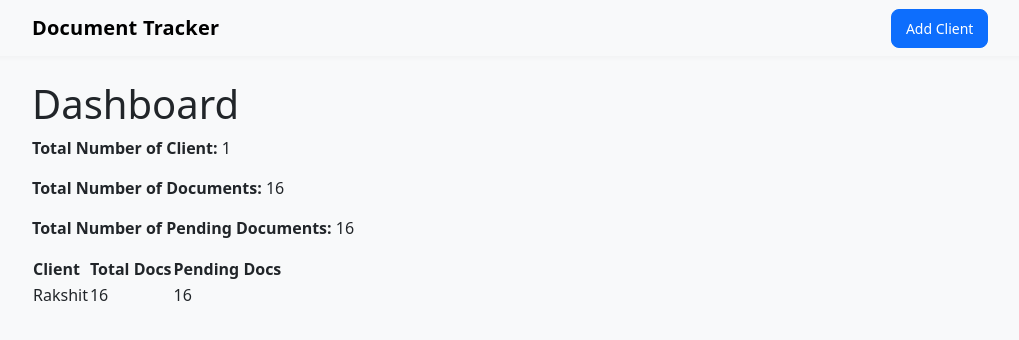
After one commit to 05rakshit/Document-Tracker, a Flask app: page /dashboard in a window 1280 px wide. The commit adds this page. Shown: the top 340 px of the page, without its empty margins (130-1149 px from the left). Run offline with Flask 3, Linux system fonts and the light colour scheme; some libraries are stand-ins or nearby versions.

Commit message:
Last version

```diff
--- a/app.py
+++ b/app.py
@@ -37,9 +37,9 @@ DEFAULT_TYPES = ['Proprietorship','Partnership','LLP','Pvt Ltd','Salaried']
 
 DEFAULT_DOCS = {
     'Proprietorship': [
-        'Aadhaar', 'PAN', 'GST Certificate', 'Udyam',
-        'Bank Statement (12 months)', 'ITR (2 years)', 'Ownership Proof', 'GST 3B',
-        'House Address Proof', 'Office Address Proof'
+        'Applicant Aadhaar', 'Applicant PAN', 'Applicant Photo', 'Co-Applicant Aadhaar', 'Co-Applicant PAN', 'Co-Applicant Photo',
+        'GST Certificate', 'Udyam', 'House Address Proof', 'Office Address Proof', 'Ownership Proof', 'Bank Statement (12 months)',
+        'ITR (2 years)','Balance Sheet (2 years)','P&L and Trading Account (2 years)', 'GST 3B (12 months)'
     ],
     'Partnership': [
         'Partnership Deed', "PAN of Firm", 'GST Certificate', 'Address Proof of Firm',
@@ -63,8 +63,13 @@ DEFAULT_DOCS = {
 
 @app.route('/')
 def index():
-    clients = Client.query.order_by(Client.name).all()
-    return render_template('index.html', clients=clients)
+    Search = request.args.get('query','')
+    if Search:
+        clients = Client.query.filter(Client.name.ilike(f"%{Search}%")).all()
+
+    else:
+        clients = Client.query.all()
+    return render_template('index.html', clients=clients, query=Search)
 
 
 #add client from first page
@@ -160,10 +165,26 @@ def client_pending(client_id):
     pending = [cd for cd in client.documents if not cd.received]
     return render_template('pending.html', client=client, pending=pending)
 
+@app.route("/dashboard")
+def dashboard():
+    total_clients=Client.query.count()
+    total_documents=ClientDocument.query.count()
+    pending_docs=ClientDocument.query.filter_by(received=False).count()
+    Clients=Client.query.all()
+    summary = []
+    for client in Clients:
+        list_of_pending_docs=[cd for cd in client.documents if cd.received == False]
+        number_of_pending_docs=len(list_of_pending_docs)
+        total=len(client.documents)
+        summary.append({
+            "name":client.name,
+            "total":total,
+            "pending":number_of_pending_docs
+        })
+    return(render_template('dashboard.html', number_of_clients=total_clients,
+                    total_number_of_documents=total_documents, number_of_pending_documents=pending_docs,summary=summary))
 
 
-
-@app.before_first_request
 def setup_db():
     db.create_all()
     # Seed master documents
@@ -175,5 +196,8 @@ def setup_db():
                 db.session.add(d)
     db.session.commit()
 
+with app.app_context():
+    setup_db()
+
 if __name__=="__main__":
     app.run(debug=True)
--- /dev/null
+++ b/templates/dashboard.html
@@ -0,0 +1,21 @@
+{% extends 'base.html' %}
+{% block content %}
+    <h1>Dashboard</h1>
+    <p><strong>Total Number of Client: </strong>{{ number_of_clients }}</p>
+    <p><strong>Total Number of Documents: </strong>{{ total_number_of_documents }}</p>
+    <p><strong>Total Number of Pending Documents: </strong>{{ number_of_pending_documents }}</p>
+    <table>
+        <tr>
+            <th>Client</th>
+            <th>Total Docs</th>
+            <th>Pending Docs</th>
+        </tr>
+        {% for item in summary %}
+            <tr>
+                <td>{{ item.name }}</td>
+                <td>{{ item.total }} </td>
+                <td>{{ item.pending }}</td>
+            </tr>
+        {% endfor %}
+    </table>
+{% endblock %}
--- a/templates/index.html
+++ b/templates/index.html
@@ -1,5 +1,9 @@
 {% extends 'base.html' %}
 {% block content %}
+    <form method="GET" class="search-form">
+        <input type="text" name="query" value="{{ query }}">
+        <button type="submit">Search</button>
+    </form>
     <h3>Clients</h3>
     {% if clients|length == 0 %}
         <p>No clients yet. <a href="{{ url_for('add_client') }}">Add one</a>.</p>
```
Also changed, not shown: instance/tracker.sqlite, 1 other file.
